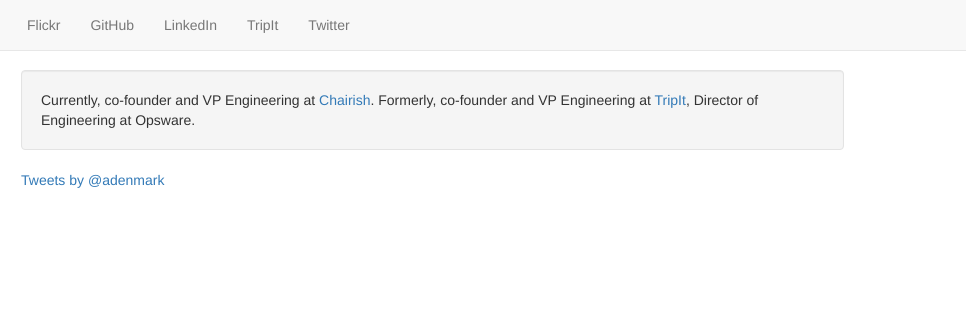
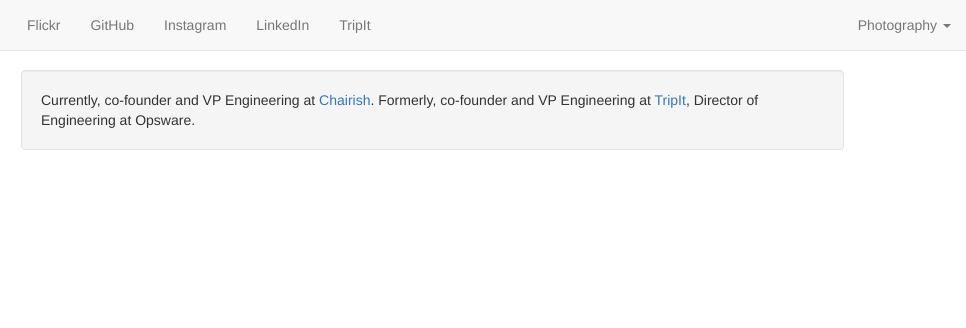
Before and after one commit to denmark/denmark.github.io, a plain HTML site: page about/index.html in a window 1280 px wide. Shown: the full height of the page, 314-1280 px from the left. Drawn offline with nearby package versions, Linux system fonts and the light colour scheme.

Commit message:
cleaning up twitter widgets/references

```diff
--- a/about/index.html
+++ b/about/index.html
@@ -28,9 +28,17 @@
             <li><a href="https://www.chairish.com/shop/denmark">Chairish</a></li>
             <li><a href="https://www.flickr.com/photos/andydenmark/">Flickr</a></li>
             <li><a href="https://github.com/denmark">GitHub</a></li>
+            <li><a href="https://www.instagram.com/denmark/">Instagram</a></li>
             <li><a href="http://www.linkedin.com/in/andydenmark">LinkedIn</a></li>
             <li><a href="https://www.tripit.com/people/denmark">TripIt</a></li>
-            <li><a href="https://twitter.com/adenmark">Twitter</a></li>
+          </ul>
+          <ul class="nav navbar-nav navbar-right">
+            <li class="dropdown">
+              <a href="#" class="dropdown-toggle" data-toggle="dropdown" role="button" aria-haspopup="true" aria-expanded="false">Photography <span class="caret"></span></a>
+              <ul class="dropdown-menu">
+                <li><a href="/ocean-beach/">Ocean Beach</a></li>
+              </ul>
+            </li>
           </ul>
         </div>
       </div>
@@ -48,8 +56,6 @@
             co-founder and VP Engineering at <a href="https://www.tripit.com/">TripIt</a>, Director of Engineering at
             Opsware.
           </p>
-          <a class="twitter-timeline" href="https://twitter.com/adenmark" data-widget-id="342860972232413184">Tweets by @adenmark</a>
-          <script>!function(d,s,id){var js,fjs=d.getElementsByTagName(s)[0],p=/^http:/.test(d.location)?'http':'https';if(!d.getElementById(id)){js=d.createElement(s);js.id=id;js.src=p+"://platform.twitter.com/widgets.js";fjs.parentNode.insertBefore(js,fjs);}}(document,"script","twitter-wjs");</script>
         </div>
       </div>
     </div>
```
